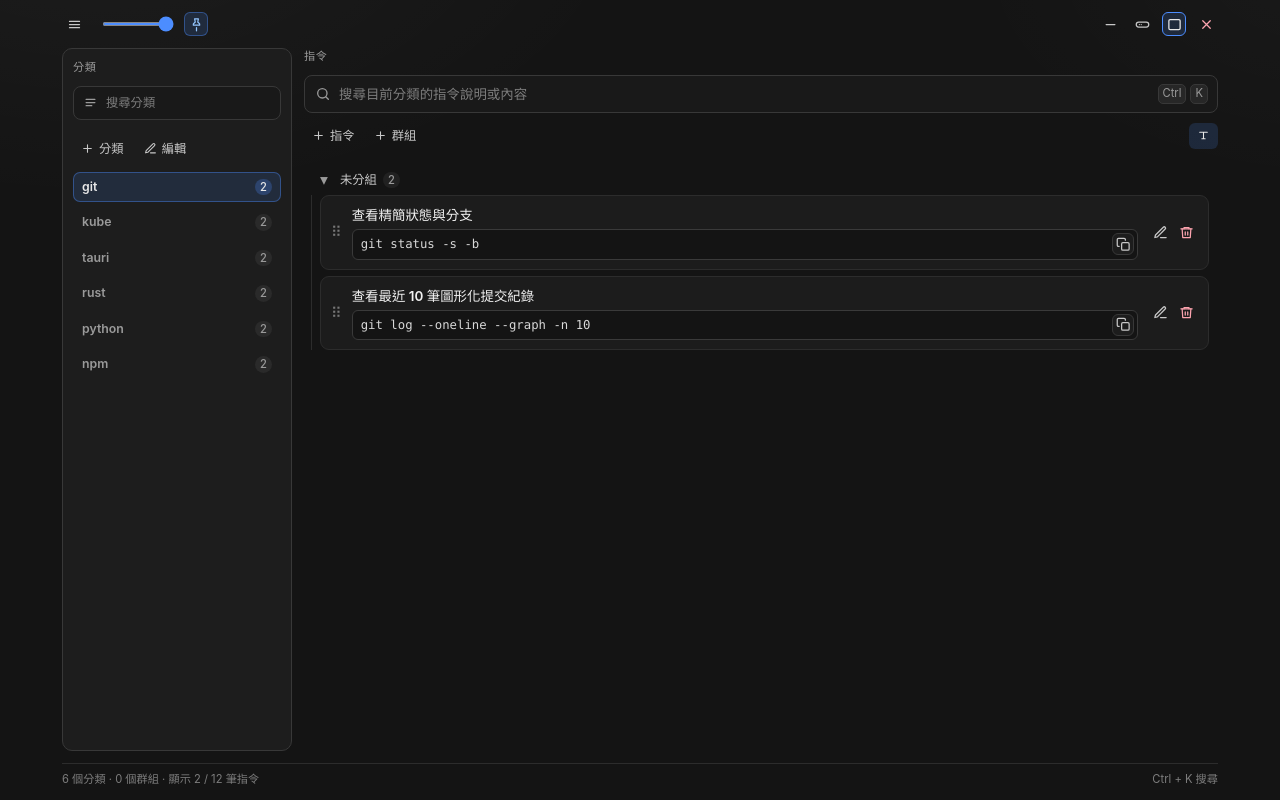
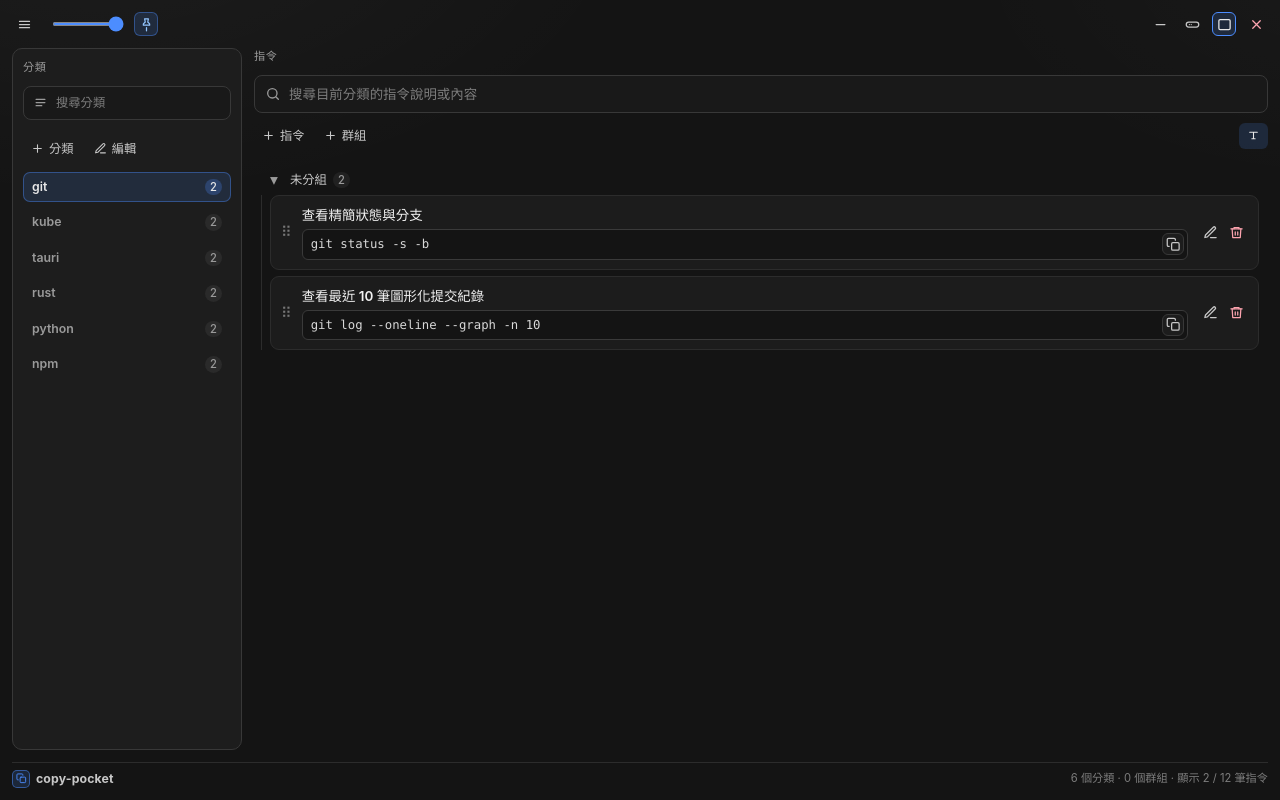
Before and after one commit to larry369/copy-pocket, a React (Vite) app: page / in a window 1280 px wide. Built offline with nearby package versions, Linux system fonts and the light colour scheme.

Commit message:
202611252028

```diff
--- a/src/App.css
+++ b/src/App.css
@@ -93,7 +93,7 @@
   color: #1d4ed8;
 }
 
-:root[data-theme="light"] .btn:hover {
+:root[data-theme="light"] .btn:hover:not(.btn--primary):not(.btn--danger-solid):not(.btn--copied) {
   border-color: var(--accent);
   background: var(--panel-raised);
 }
@@ -336,7 +336,7 @@ input:focus-visible {
 
 .search-input {
   width: 100%;
-  padding: 8px 70px 8px 34px;
+  padding: 8px 10px 8px 34px;
   border: 1px solid var(--border);
   border-radius: 8px;
   background: var(--panel-input);
@@ -353,25 +353,6 @@ input:focus-visible {
   border-color: var(--accent);
   box-shadow: 0 0 0 3px rgba(76, 141, 255, 0.14);
   outline: none;
-}
-
-.search-hint {
-  position: absolute;
-  right: 10px;
-  display: flex;
-  gap: 4px;
-  pointer-events: none;
-}
-
-kbd {
-  padding: 0 4px;
-  border: 1px solid var(--border);
-  border-radius: 5px;
-  background: var(--panel-raised);
-  color: var(--muted);
-  font-family: inherit;
-  font-size: calc(10px * var(--font-scale));
-  line-height: calc(16px * var(--font-scale));
 }
 
 .search-wrap--cat .search-input {
@@ -1298,6 +1279,37 @@ kbd {
   font-size: calc(10px * var(--font-scale));
 }
 
+.brand {
+  display: inline-flex;
+  flex: none;
+  align-items: center;
+  gap: 6px;
+  color: var(--muted-strong);
+  font-size: calc(11px * var(--font-scale));
+  font-weight: 700;
+  letter-spacing: 0.01em;
+}
+
+.brand-mark {
+  display: grid;
+  width: 18px;
+  height: 18px;
+  place-items: center;
+  border: 1px solid rgba(76, 141, 255, 0.5);
+  border-radius: 5px;
+  background: rgba(76, 141, 255, 0.16);
+  color: var(--accent);
+}
+
+.brand-mark svg {
+  width: 11px;
+  height: 11px;
+}
+
+.status-summary {
+  text-align: right;
+}
+
 .toast {
   position: fixed;
   bottom: 16px;
@@ -1679,7 +1691,7 @@ kbd {
 
 .app[data-layout="split"] {
   display: grid;
-  max-width: 1180px;
+  max-width: none;
   grid-template-areas:
     "header header"
     "categories commands"
@@ -1770,10 +1782,6 @@ kbd {
     padding: 10px;
   }
 
-  .search-hint {
-    display: none;
-  }
-
   .cmd-card {
     align-items: flex-start;
     flex-direction: column;
@@ -1782,6 +1790,15 @@ kbd {
 
   .cmd-actions {
     align-self: flex-end;
+  }
+
+  .statusbar {
+    flex-wrap: wrap;
+  }
+
+  .status-summary {
+    width: 100%;
+    text-align: left;
   }
 }
 
--- a/src/App.tsx
+++ b/src/App.tsx
@@ -403,7 +403,6 @@ const zhTW = {
   collapseCategories: "收合上方分類",
   expandCategories: "展開上方分類",
   searchCommands: "搜尋目前分類的指令說明或內容",
-  searchShortcut: "Ctrl + K 搜尋",
   addCommand: "新增指令",
   addCommandIn: '在「{name}」新增指令',
   addGroup: "新增群組",
@@ -539,7 +538,6 @@ const en: Strings = {
   collapseCategories: "Collapse category tabs",
   expandCategories: "Expand category tabs",
   searchCommands: "Search command titles or content in this category",
-  searchShortcut: "Ctrl + K to search",
   addCommand: "Add command",
   addCommandIn: 'Add command in "{name}"',
   addGroup: "Add group",
@@ -2735,10 +2733,6 @@ export default function App() {
           onChange={(e) => setSearch(e.target.value)}
           aria-label={t.searchCommands}
         />
-        <div className="search-hint" aria-hidden="true">
-          <kbd>Ctrl</kbd>
-          <kbd>K</kbd>
-        </div>
       </div>
 
       <div className="list-actions">
@@ -2986,7 +2980,13 @@ export default function App() {
       </div>
 
       <footer className="statusbar">
-        <span>
+        <span className="brand" aria-label="copy-pocket">
+          <span className="brand-mark" aria-hidden="true">
+            <CopyIcon />
+          </span>
+          <span>copy-pocket</span>
+        </span>
+        <span className="status-summary">
           {fmt(t.statusSummary, {
             categories: categories.length,
             groups: groupsForActive.length,
@@ -2994,7 +2994,6 @@ export default function App() {
             total: items.length,
           })}
         </span>
-        <span>{t.searchShortcut}</span>
       </footer>
 
       {toast && (
```
